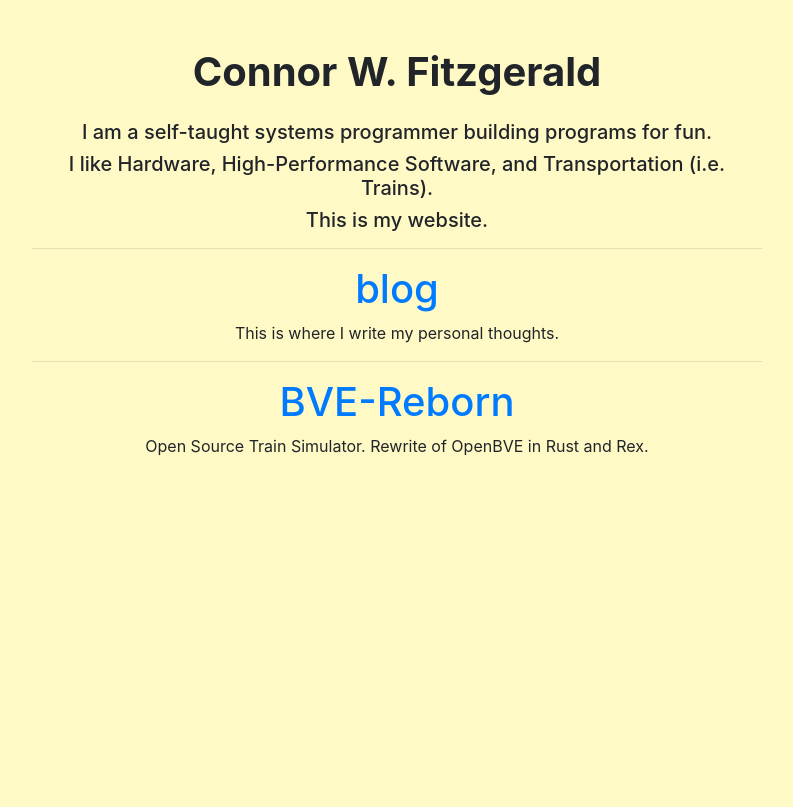
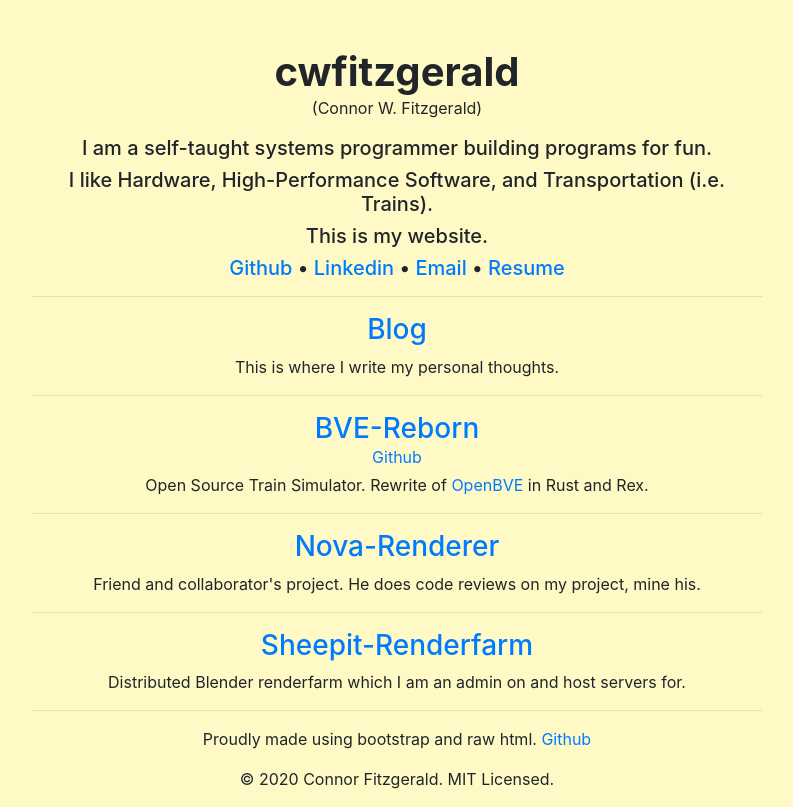
Before and after one commit to cwfitzgerald/cwfitz.com, a plain HTML site: page index.html in a window 1280 px wide. Shown: the whole page, without its empty margins (243-1036 px from the left). Drawn offline with Linux system fonts and the light colour scheme.

Commit message:
Add CV, improve formatting

```diff
--- a/index.html
+++ b/index.html
@@ -10,21 +10,47 @@
         <div class="row">
             <div class="col-2"></div>
             <div class="col-8 text-center">
-                <h1 class="mt-5 mb-4 font-weight-bold">Connor W. Fitzgerald</h1>
+                <h1 class="mt-5 mb-0 font-weight-bold">cwfitzgerald</h1>
+                <p>(Connor W. Fitzgerald)</p>
 
                 <h5>I am a self-taught systems programmer building programs for fun.</h5>
                 <h5>I like Hardware, High-Performance Software, and Transportation (i.e. Trains).</h5>
                 <h5>This is my website.</h5>
+                <h5><a href="https://github.com/cwfitzgerald">Github</a> &bullet;
+                    <a href="https://www.linkedin.com/in/cwfitz/">Linkedin</a> &bullet;
+                    <a href="javascript:void(0)" onclick="alert('connorwadefitzgerald (at) gmail (dot) com')">Email</a> &bullet;
+                    <a href="cv.pdf">Resume</a>
+                </h5>
 
                 <hr/>
 
-                <a href="https://blog.cwfitz.com/"><h1 class="mt-3">blog</h1></a>
+                <!-- To adjust the spacing between section, modify the top margin of the below object -->
+                <a href="https://blog.cwfitz.com/"><h3 class="mt-3">Blog</h3></a>
                 <p>This is where I write my personal thoughts.</p>
 
                 <hr/>
 
-                <a href="https://github.com/BVE-Reborn/bve-reborn"><h1 class="mt-3">BVE-Reborn</h1></a>
-                <p>Open Source Train Simulator. Rewrite of OpenBVE in Rust and Rex.</p>
+                <!-- To adjust the intra-section spacing, adjust the bottom margin of the above object-->
+                <a href="https://bvereborn.com"><h3 class="mt-3 mb-0">BVE-Reborn</h3></a>
+                <p class="mb-1"><a href="https://github.com/BVE-Reborn/bve-reborn">Github</a></p>
+                <p>Open Source Train Simulator. Rewrite of <a href="https://openbve-project.net">OpenBVE</a> in Rust and Rex.</p>
+
+                <hr/>
+
+                <a href="https://github.com/NovaMods/nova-renderer"><h3 class="mt-3">Nova-Renderer</h3></a>
+                <p>Friend and collaborator's project. He does code reviews on my project, mine his.</p>
+
+                <hr/>
+
+                <a href="https://www.sheepit-renderfarm.com"><h3 class="mt-3">Sheepit-Renderfarm</h3></a>
+                <p>Distributed Blender renderfarm which I am an admin on and host servers for.</p>
+
+                <hr/>
+
+                <p>Proudly made using bootstrap and raw html. <a href="https://github.com/cwfitzgerald/cwfitz.com">Github</a></p>
+
+                <p>&copy; 2020 Connor Fitzgerald. MIT Licensed.</p>
+
             </div>
             <div class="col-2"></div>
         </div>
```
Also changed, not shown: 1 other file.
